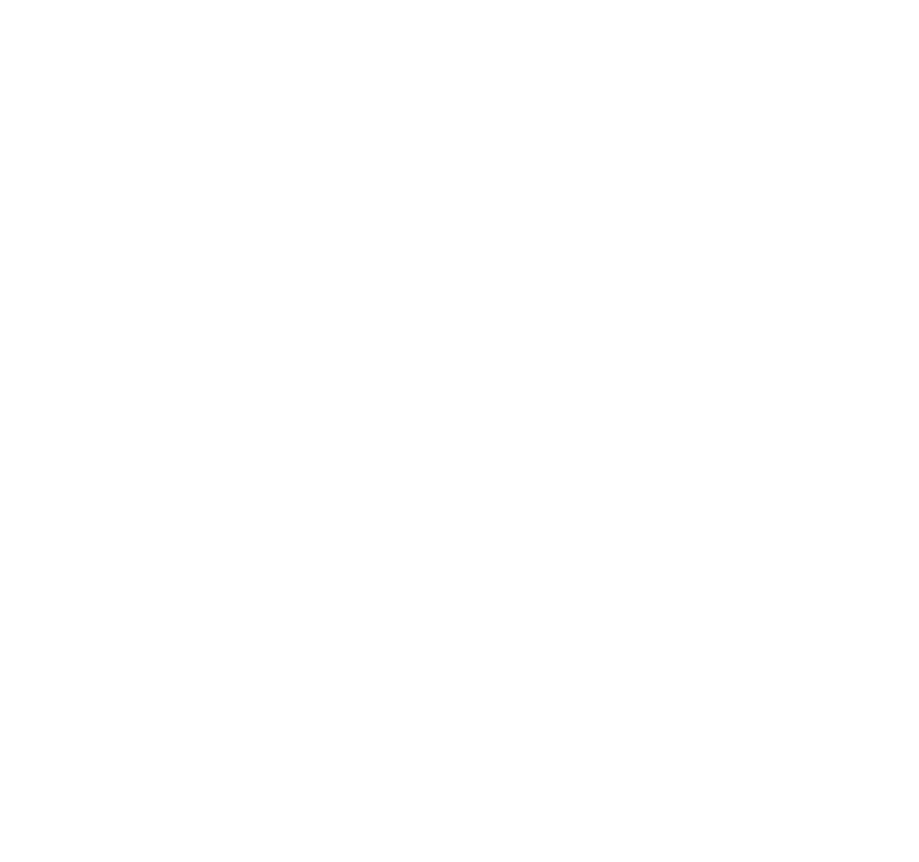
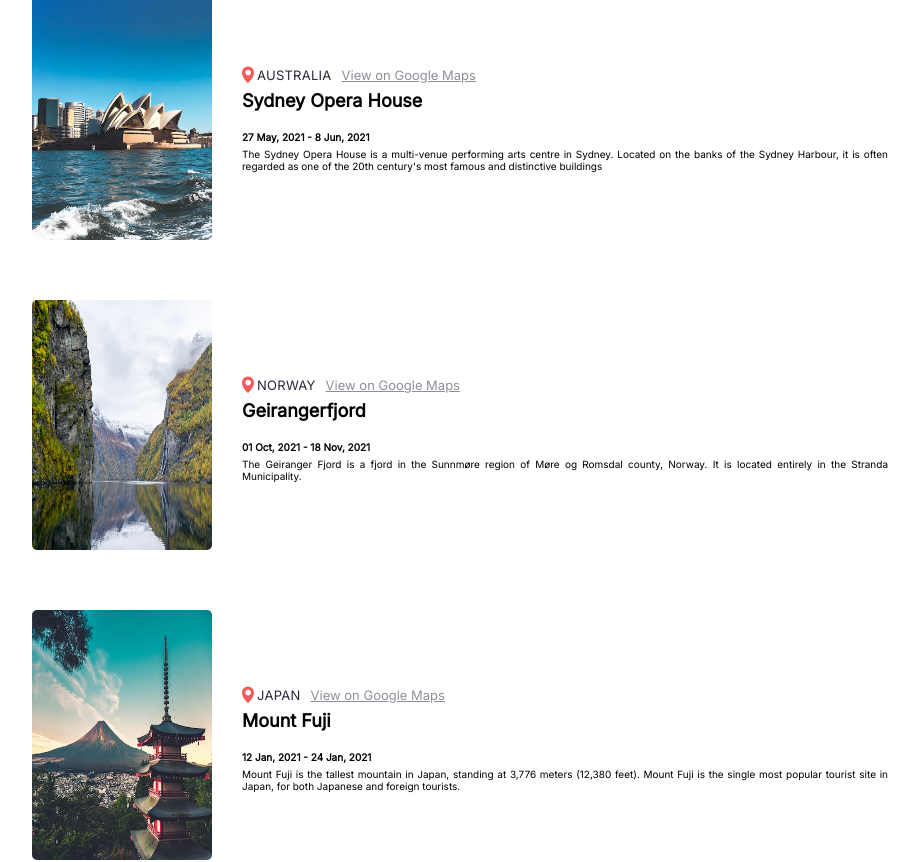
Before and after one commit to soubhagyasethy/travel-journal, a React (Create React App) app: page / in a window 1280 px wide. Shown: the part 440-1302 px from the top of the page, without its empty margins (180-1099 px from the left). Before the commit the page ends 800 px from the top, so only its background shows below. Built offline with nearby package versions, Linux system fonts and the light colour scheme.

Commit message:
refactor: added data file and updated props

```diff
--- a/src/App.js
+++ b/src/App.js
@@ -1,21 +1,20 @@
 import './App.css';
 import Header from "./components/header"
 import Card from "./components/card"
+import Data from "./data"
 
 function App() {
+
+  let dataCard = Data.map((item) => {
+    return(
+      <Card item = {item} />
+    )
+  })
   return (
     <div className="App">
       <Header />
       <section className="section-card">
-        <Card
-            image = "../images/mount fuji.jpg"
-            locationName ="JAPAN"
-            locationLink ="/"
-            locationTitle = "Mount Fuji"
-            timeline = "12 Jan, 2021 - 24 Jan, 2021"
-            description = "Mount Fuji is the tallest mountain in Japan, standing at 3,776 meters (12,380 feet). Mount Fuji is the single most popular tourist site in Japan, for both Japanese and foreign tourists."
-
-        />
+        {dataCard}
       </section>
     </div>
   );
--- a/src/components/card.js
+++ b/src/components/card.js
@@ -2,17 +2,17 @@
 export default function Card(props) {
     return(
         <section className="card">
-            <img className="card-image" src={props.image} alt="mount fuji"/>
+            <img className="card-image" src={props.item.image} alt="mount fuji"/>
             <div className="card-content">
                 <div className="location">
                     <img className="location-icon" src="../images/location.svg" alt="location icon"/>
-                    <span className="location-name">{props.locationName}</span>
-                    <a className="location-link" href={props.locationLink}>View on Google Maps</a>
+                    <span className="location-name">{props.item.locationName}</span>
+                    <a className="location-link" href={props.item.locationLink}>View on Google Maps</a>
                 </div>
 
-                <h1 className="location-title">{props.locationTitle}</h1>
-                <p className="timeline">{props.timeline}</p>
-                <p className="description">{props.description}</p>
+                <h1 className="location-title">{props.item.locationTitle}</h1>
+                <p className="timeline">{props.item.timeline}</p>
+                <p className="description">{props.item.description}</p>
             </div>
 
         </section>
--- /dev/null
+++ b/src/data.js
@@ -0,0 +1,68 @@
+
+const Data = [
+    {image: "../images/mount fuji.jpg",
+    locationName : "JAPAN",
+    locationLink : "/",
+    locationTitle :  "Mount Fuji",
+    timeline :  "12 Jan, 2021 - 24 Jan, 2021",
+    description :  "Mount Fuji is the tallest mountain in Japan, standing at 3,776 meters (12,380 feet). Mount Fuji is the single most popular tourist site in Japan, for both Japanese and foreign tourists."},
+
+    {image: "../images/sydney opera house.jpg",
+    locationName : "AUSTRALIA",
+    locationLink : "/",
+    locationTitle :  "Sydney Opera House",
+    timeline :  "27 May, 2021 - 8 Jun, 2021",
+    description :  "The Sydney Opera House is a multi-venue performing arts centre in Sydney. Located on the banks of the Sydney Harbour, it is often regarded as one of the 20th century's most famous and distinctive buildings"},
+
+    {image: "../images/geirangerfjord.jpg",
+    locationName : "NORWAY",
+    locationLink : "/",
+    locationTitle :  "Geirangerfjord",
+    timeline :  "01 Oct, 2021 - 18 Nov, 2021",
+    description :  "The Geiranger Fjord is a fjord in the Sunnmøre region of Møre og Romsdal county, Norway. It is located entirely in the Stranda Municipality."},
+
+    {image: "../images/mount fuji.jpg",
+    locationName : "JAPAN",
+    locationLink : "/",
+    locationTitle :  "Mount Fuji",
+    timeline :  "12 Jan, 2021 - 24 Jan, 2021",
+    description :  "Mount Fuji is the tallest mountain in Japan, standing at 3,776 meters (12,380 feet). Mount Fuji is the single most popular tourist site in Japan, for both Japanese and foreign tourists."},
+
+    {image: "../images/sydney opera house.jpg",
+    locationName : "AUSTRALIA",
+    locationLink : "/",
+    locationTitle :  "Sydney Opera House",
+    timeline :  "27 May, 2021 - 8 Jun, 2021",
+    description :  "The Sydney Opera House is a multi-venue performing arts centre in Sydney. Located on the banks of the Sydney Harbour, it is often regarded as one of the 20th century's most famous and distinctive buildings"},
+
+    {image: "../images/geirangerfjord.jpg",
+    locationName : "NORWAY",
+    locationLink : "/",
+    locationTitle :  "Geirangerfjord",
+    timeline :  "01 Oct, 2021 - 18 Nov, 2021",
+    description :  "The Geiranger Fjord is a fjord in the Sunnmøre region of Møre og Romsdal county, Norway. It is located entirely in the Stranda Municipality."},
+
+    {image: "../images/mount fuji.jpg",
+    locationName : "JAPAN",
+    locationLink : "/",
+    locationTitle :  "Mount Fuji",
+    timeline :  "12 Jan, 2021 - 24 Jan, 2021",
+    description :  "Mount Fuji is the tallest mountain in Japan, standing at 3,776 meters (12,380 feet). Mount Fuji is the single most popular tourist site in Japan, for both Japanese and foreign tourists."},
+
+    {image: "../images/sydney opera house.jpg",
+    locationName : "AUSTRALIA",
+    locationLink : "/",
+    locationTitle :  "Sydney Opera House",
+    timeline :  "27 May, 2021 - 8 Jun, 2021",
+    description :  "The Sydney Opera House is a multi-venue performing arts centre in Sydney. Located on the banks of the Sydney Harbour, it is often regarded as one of the 20th century's most famous and distinctive buildings"},
+
+    {image: "../images/geirangerfjord.jpg",
+    locationName : "NORWAY",
+    locationLink : "/",
+    locationTitle :  "Geirangerfjord",
+    timeline :  "01 Oct, 2021 - 18 Nov, 2021",
+    description :  "The Geiranger Fjord is a fjord in the Sunnmøre region of Møre og Romsdal county, Norway. It is located entirely in the Stranda Municipality."}
+
+]
+
+export default Data;
```
